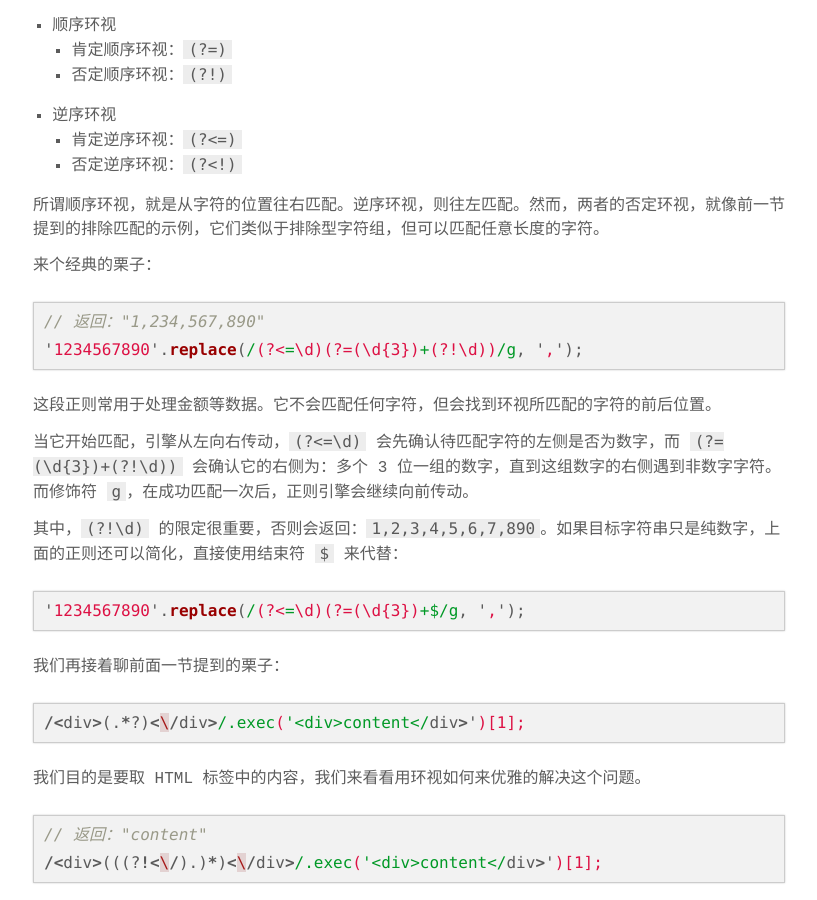
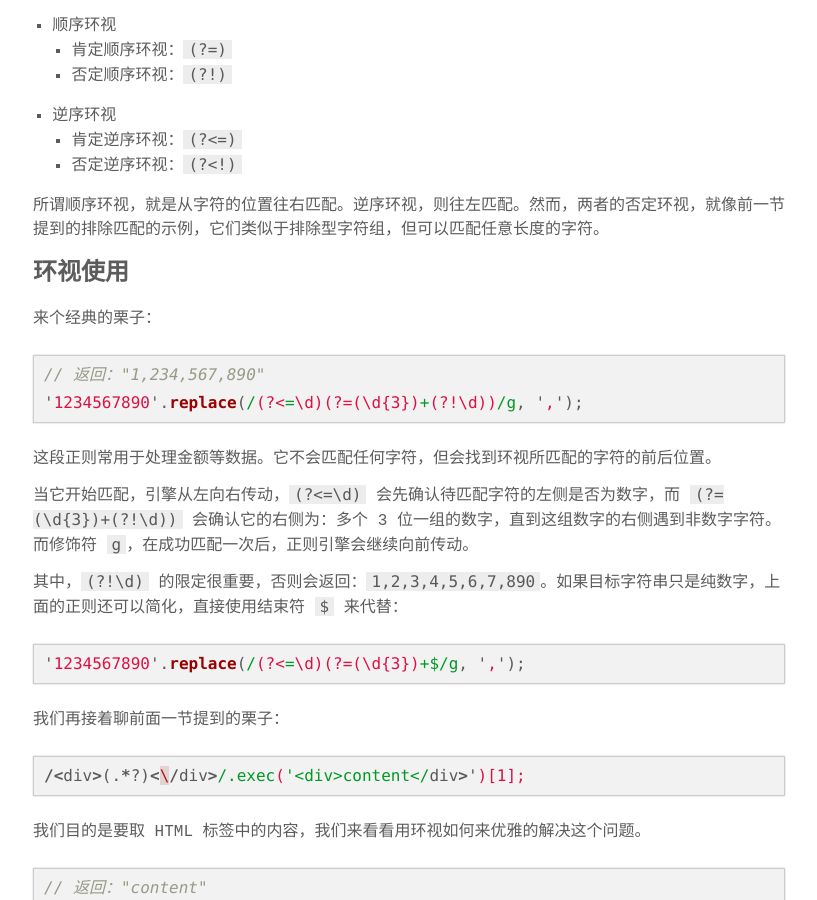
Before and after one commit to nicolaszhao/nicolaszhao.github.io, a Jekyll site: the page built from skills/_posts/2019-07-15-relearn-regular-expression.md, in a window 1280 px wide and 900 px high, scrolled down 8396 px. Shown: the whole window, without its empty margins (231-1048 px from the left). Built offline with Jekyll 4.4.1, drawn with Linux system fonts in a browser that asks for light colours; some web fonts are replaced; comment, search, counter and statistics services are not loaded; a style sheet for code colours, icons or effects is not loaded.

Commit message:
docs: update docs

````diff
--- a/skills/_posts/2019-07-15-relearn-regular-expression.md
+++ b/skills/_posts/2019-07-15-relearn-regular-expression.md
@@ -367,6 +367,8 @@ match.groups;
 
 所谓顺序环视，就是从字符的位置往右匹配。逆序环视，则往左匹配。然而，两者的否定环视，就像前一节提到的排除匹配的示例，它们类似于排除型字符组，但可以匹配任意长度的字符。
 
+### 环视使用
+
 来个经典的栗子：
 
 ```javascript
````
